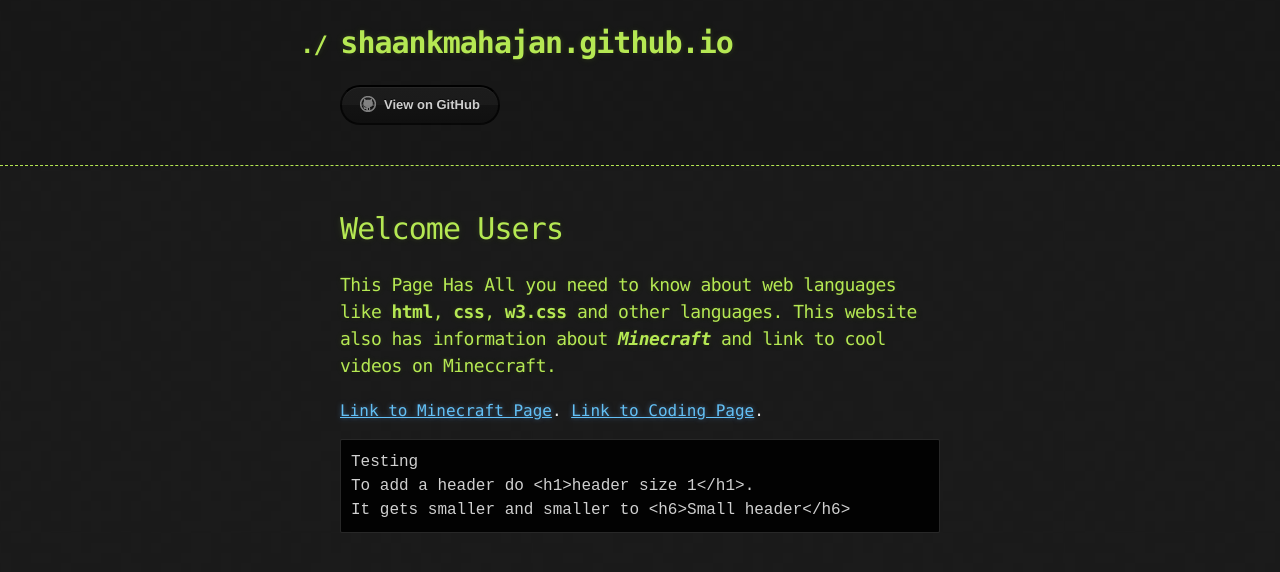
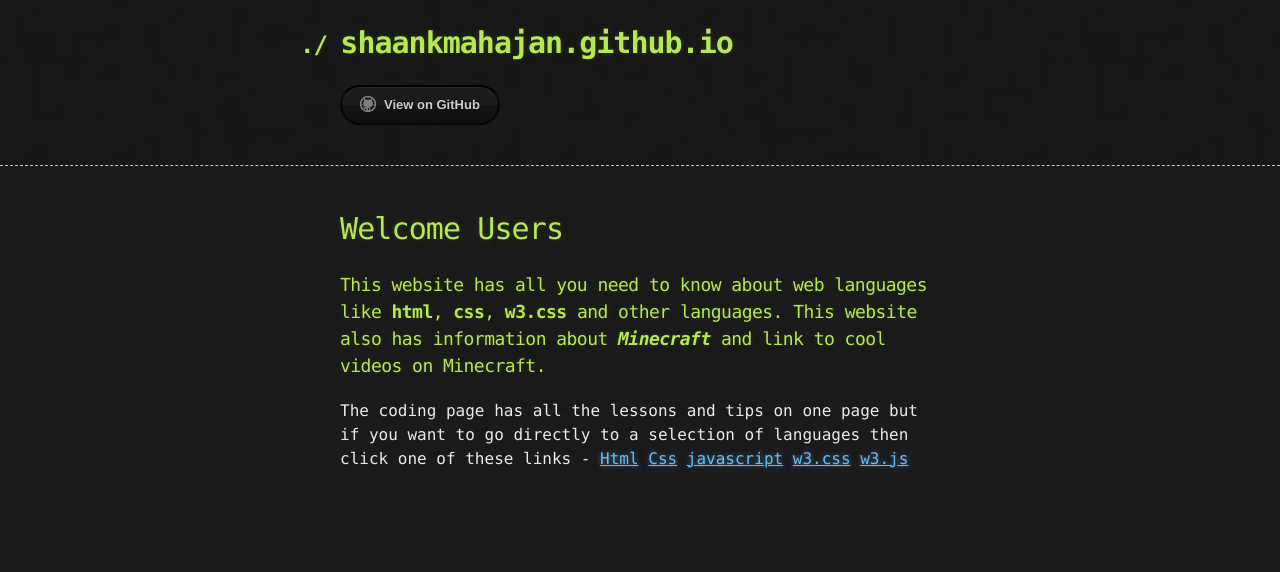
Before and after one commit to Pranked3/shaankmahajan.github.io, a Jekyll site: the page built from index.md, in a window 1280 px wide. Shown: the top 572 px of the page. Built offline with Jekyll 4.4.1, drawn with Linux system fonts in a browser that asks for light colours; the repository's description, which GitHub fills in, is left out; our own code applies the rules of GitHub Pages for plain Markdown files.

Commit message:
change21

````diff
--- a/index.md
+++ b/index.md
@@ -4,15 +4,14 @@ layout: default
 
 # [](#header-1)Welcome Users
 
-### [](#header-3)This Page Has All you need to know about web languages like **html**, **css**, **w3.css** and other languages. This website also has information about _**Minecraft**_ and link to cool videos on Mineccraft.
-[Link to Minecraft Page](minecraft-page).
-[Link to Coding Page](coding-page).
+### [](#header-3)This website has all you need to know about web languages like **html**, **css**, **w3.css** and other languages. This website also has information about _**Minecraft**_ and link to cool videos on Minecraft.
 
-```
-Testing
-To add a header do <h1>header size 1</h1>.
-It gets smaller and smaller to <h6>Small header</h6>
-```
+The coding page has all the lessons and tips on one page but if you want to go directly to a selection of languages then click one of these links -
+[Html](html-lessons)
+[Css](css-lessons)
+[javascript](javascript-lessons)
+[w3.css](w3-css-lessons)
+[w3.js](w3-js-lessons)
 
 <!--
 <dl>
````
Also changed, not shown: css-lessons.md (added, +10 -0 lines), html-lessons.md (added, +10 -0 lines), javascript-lessons.md (added, +10 -0 lines), w3-css-lessons.md (added, +10 -0 lines), w3-js-lessons.md (added, +10 -0 lines).
